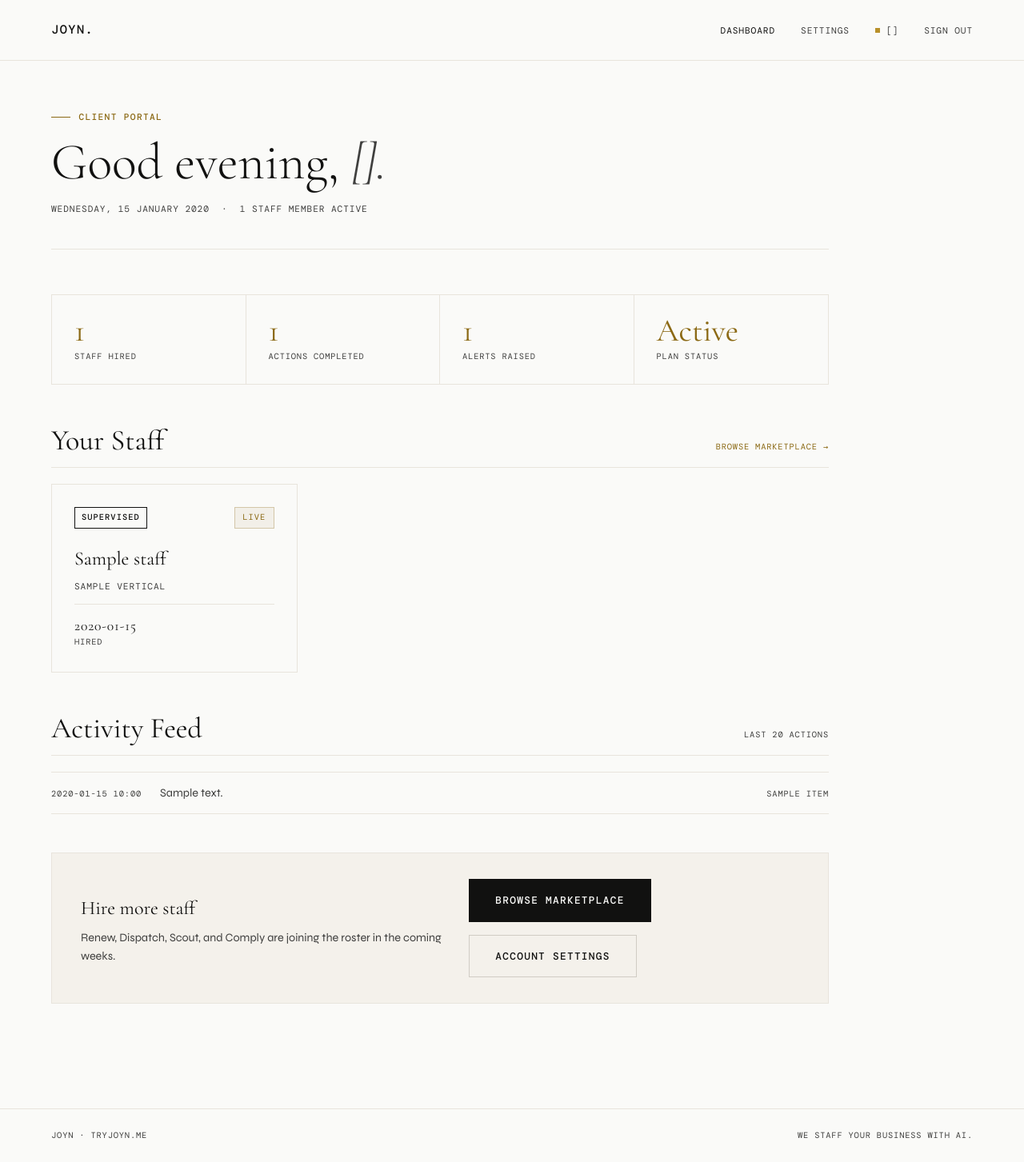
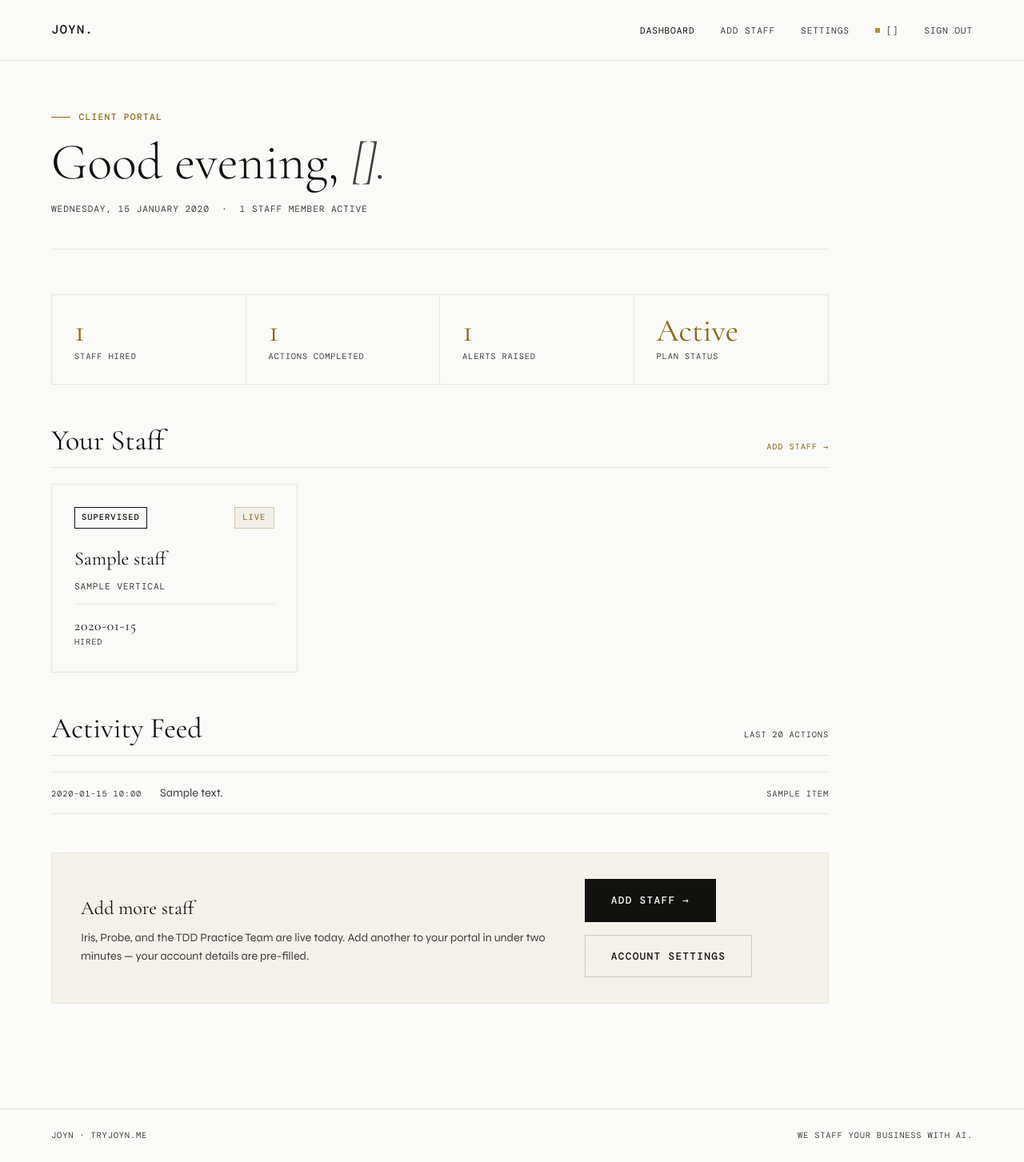
Before and after one commit to tryjoyn/joyn-portal, a Flask app: template joyn-portal/templates/dashboard.html in a window 1280 px wide. Shown: the whole page at 80% size. Run offline with Flask 3, Linux system fonts and the light colour scheme; the template is opened without the code that fills it: most values are stand-ins (such as "Sample title", 1, 10 or a date in 2020); some web fonts are replaced.

Commit message:
fix: update dashboard nav and explore-panel to point to /add-staff — remove broken coming-soon copy and marketplace links

```diff
--- a/joyn-portal/templates/dashboard.html
+++ b/joyn-portal/templates/dashboard.html
@@ -81,6 +81,7 @@ p{color:var(--ink-secondary)}
   <a href="https://tryjoyn.me" class="header-logo">JOYN.</a>
   <nav class="header-nav">
     <a href="{{ url_for('portal.dashboard') }}" class="nav-link active">Dashboard</a>
+    <a href="{{ url_for('portal.add_staff') }}" class="nav-link">Add Staff</a>
     <a href="{{ url_for('portal.settings') }}" class="nav-link">Settings</a>
     <span class="nav-user">
       <span class="nav-user-dot"></span>
@@ -126,7 +127,7 @@ p{color:var(--ink-secondary)}
   <section style="margin-bottom:3rem;">
     <div class="section-hd">
       <h2>Your Staff</h2>
-      <a href="https://tryjoyn.me/marketplace/" class="section-hd-action">Browse marketplace &rarr;</a>
+      <a href="{{ url_for('portal.add_staff') }}" class="section-hd-action">Add staff &rarr;</a>
     </div>
     <div class="staff-grid">
       {% for staff in hired_staff %}
@@ -172,7 +173,7 @@ p{color:var(--ink-secondary)}
         <div class="card-name" style="color:var(--ink-secondary)">—</div>
         <div class="card-role">No staff hired yet</div>
         <div class="card-footer">
-          <a href="https://tryjoyn.me/marketplace/" class="card-link">Browse marketplace &rarr;</a>
+          <a href="{{ url_for('portal.add_staff') }}" class="card-link">Add staff &rarr;</a>
         </div>
       </div>
       {% endfor %}
@@ -201,11 +202,11 @@ p{color:var(--ink-secondary)}
 
   <div class="explore-panel">
     <div class="explore-text">
-      <h3>Hire more staff</h3>
-      <p>Renew, Dispatch, Scout, and Comply are joining the roster in the coming weeks.</p>
+      <h3>Add more staff</h3>
+      <p>Iris, Probe, and the TDD Practice Team are live today. Add another to your portal in under two minutes &mdash; your account details are pre-filled.</p>
     </div>
     <div style="display:flex;gap:1rem;flex-wrap:wrap;">
-      <a href="https://tryjoyn.me/marketplace/" class="btn-primary">Browse marketplace</a>
+      <a href="{{ url_for('portal.add_staff') }}" class="btn-primary">Add staff &rarr;</a>
       <a href="{{ url_for('portal.settings') }}" class="btn-ghost">Account settings</a>
     </div>
   </div>
```
